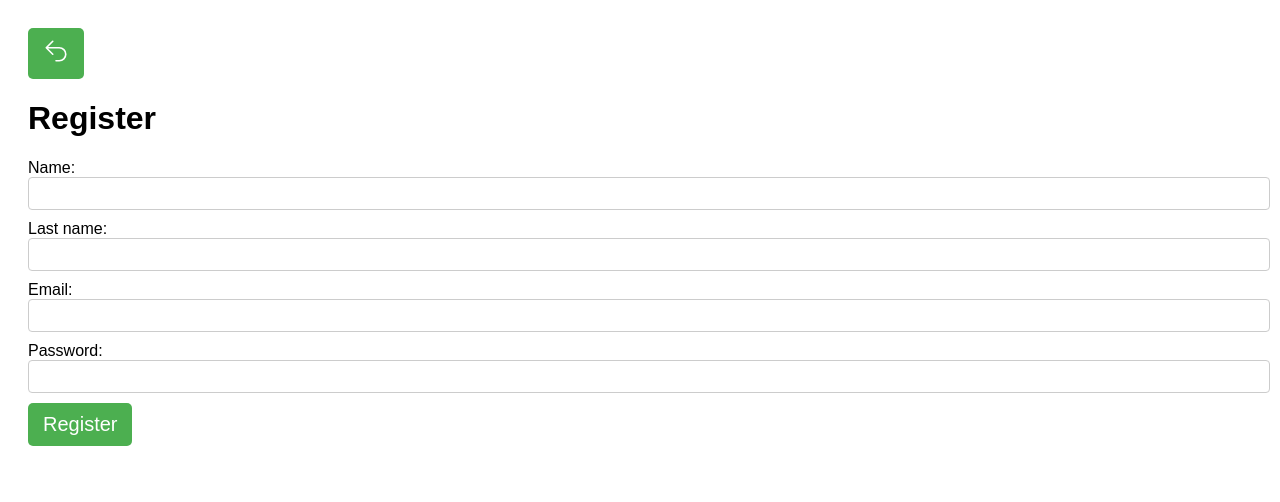
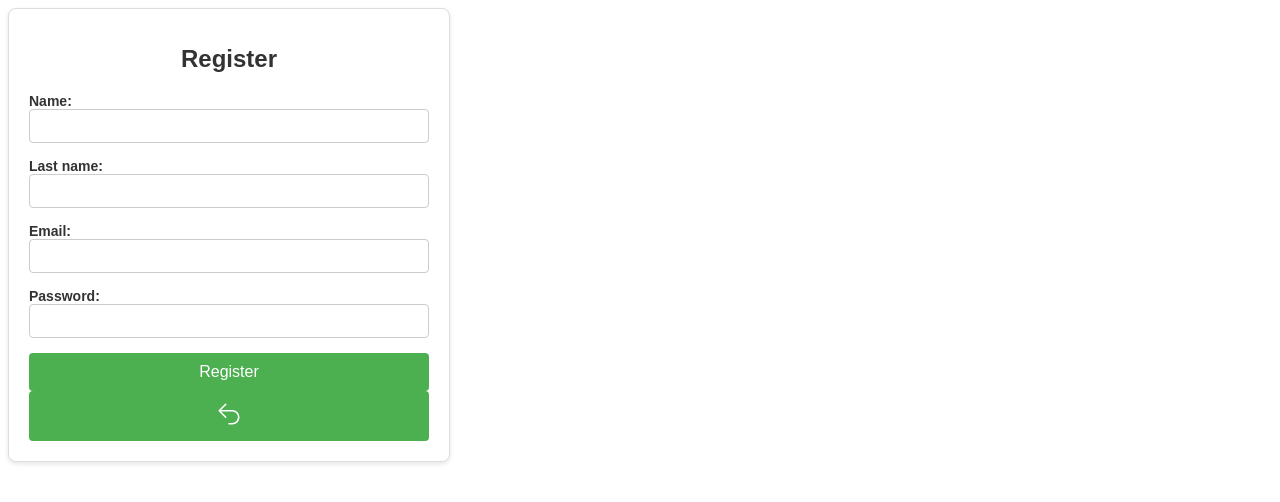
Before and after one commit to diegomanildo/CRUD-Frontend, a React (Create React App) app: page /register in a window 1280 px wide. Shown: the top 502 px of the page. Built offline with nearby package versions, Linux system fonts and the light colour scheme.

Commit message:
Changed Register style

```diff
--- a/src/components/Register.css
+++ b/src/components/Register.css
@@ -1,42 +1,74 @@
+.Register body {
+  margin: 0;
+  padding: 0;
+  height: 100vh;
+  display: flex;
+  justify-content: center;
+  align-items: center;
+  background-color: #f2f2f2; /* Fondo suave */
+  font-family: Arial, sans-serif;
+}
+
 .Register {
   padding: 20px;
   font-family: Arial, sans-serif;
+  max-width: 400px;
+  width: 100%;
+  border: 1px solid #ddd;
+  border-radius: 8px;
+  box-shadow: 0 2px 5px rgba(0, 0, 0, 0.1);
+  background-color: #fff;
+}
+
+.Register h1 {
+  font-size: 24px;
+  text-align: center;
+  margin-bottom: 20px;
+  color: #333;
 }
 
 .Register label {
   display: block;
-  margin-bottom: 10px;
+  font-size: 14px;
+  font-weight: bold;
+  margin-bottom: 5px;
+  color: #333;
 }
 
 .Register input {
   display: block;
   width: 100%;
   padding: 8px;
-  margin-bottom: 10px;
+  margin-bottom: 15px;
   border: 1px solid #ccc;
   border-radius: 4px;
+  font-size: 14px;
+  box-sizing: border-box;
 }
 
 .Register input:focus {
   border-color: #4caf50;
   outline: none;
+  box-shadow: 0 0 4px rgba(76, 175, 80, 0.2);
 }
 
 .Register .error {
   color: red;
   font-size: 12px;
-  margin-top: -8px;
+  margin-top: -10px;
   margin-bottom: 10px;
 }
 
 .Register button {
   background-color: #4caf50;
   color: white;
-  padding: 10px 15px;
+  padding: 10px;
   border: none;
-  border-radius: 5px;
+  border-radius: 4px;
   cursor: pointer;
-  font-size: 20px;
+  font-size: 16px;
+  width: 100%;
+  text-align: center;
 }
 
 .Register button:hover {
--- a/src/components/Register.js
+++ b/src/components/Register.js
@@ -54,12 +54,9 @@ function Register() {
 
   return (
     <div className="Register">
-      <button className="action back" onClick={() => navigate("/")}>
-        <svg xmlns="http://www.w3.org/2000/svg" fill="none" viewBox="0 0 24 24" strokeWidth={1.5} stroke="currentColor" className="size-6">
-          <path strokeLinecap="round" strokeLinejoin="round" d="M9 15 3 9m0 0 6-6M3 9h12a6 6 0 0 1 0 12h-3" />
-        </svg>
-      </button>
       <h1>Register</h1>
+      <form>
+
         <label>
           Name:
           <input
@@ -101,6 +98,12 @@ function Register() {
           {errors.password && <p className="error">{errors.password}</p>}
         </label>
         <button onClick={showData}>Register</button>
+        <button className="action back" onClick={() => navigate("/")}>
+          <svg xmlns="http://www.w3.org/2000/svg" fill="none" viewBox="0 0 24 24" strokeWidth={1.5} stroke="currentColor" className="size-6">
+            <path strokeLinecap="round" strokeLinejoin="round" d="M9 15 3 9m0 0 6-6M3 9h12a6 6 0 0 1 0 12h-3" />
+          </svg>
+        </button>
+      </form>
     </div>
   );
 }
--- a/src/components/UserTable.js
+++ b/src/components/UserTable.js
@@ -84,7 +84,7 @@ function UserTable() {
       )}
       <button className="add-user" onClick={() => navigate('/register')}>
         <svg xmlns="http://www.w3.org/2000/svg" fill="none" viewBox="0 0 24 24" strokeWidth={1.5} stroke="currentColor" className="size-6">
-          <path strokeLinecap="round" strokeLinejoin="round" d="M12 4.5v15m7.5-7.5h-15" />
+          <path strokeLinecap="round" strokeLinejoin="round" d="M18 7.5v3m0 0v3m0-3h3m-3 0h-3m-2.25-4.125a3.375 3.375 0 1 1-6.75 0 3.375 3.375 0 0 1 6.75 0ZM3 19.235v-.11a6.375 6.375 0 0 1 12.75 0v.109A12.318 12.318 0 0 1 9.374 21c-2.331 0-4.512-.645-6.374-1.766Z" />
         </svg>
       </button>
     </div>
```
Lines whose indentation alone changed are shown as unchanged.
